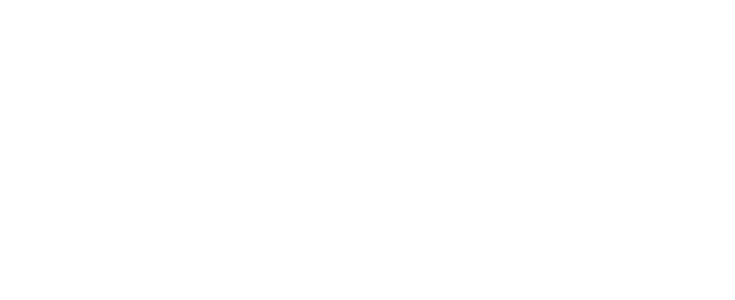
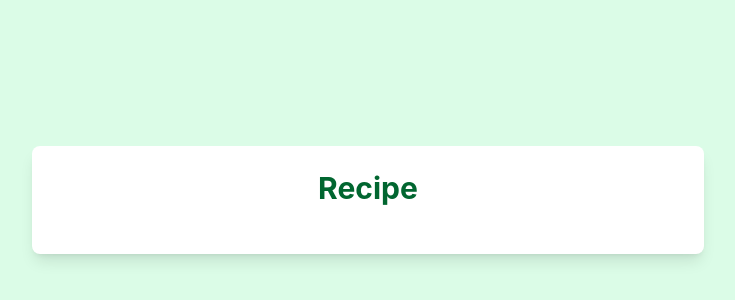
Before and after one commit to Hrisshhii/zustand-practice, a React (Vite) app in the folder zus-project/: page / in a window 1280 px wide. Shown: the part 200-500 px from the top of the page, without its empty margins (272-1007 px from the left). Built offline with nearby package versions, Linux system fonts and the light colour scheme.

Commit message:
basic strutring for the mini project

```diff
--- a/zus-project/src/components/RecipeApp.tsx
+++ b/zus-project/src/components/RecipeApp.tsx
@@ -16,7 +16,13 @@ const RecipeApp=()=>{
   const [editing,setEditing]=useState<Recipe | null>(null);
 
   return (
-    <div className=""></div>
+    <div className="min-h-screen flex items-center justify-center bg-green-100">
+      <div className="bg-white p-6 rounded-lg shadow-lg w-full max-w-2xl">
+        <h1 className="text-3xl font-bold mb-6 text-center text-green-800">
+          Recipe
+        </h1>
+      </div>
+    </div>
   )
 }
 
```
